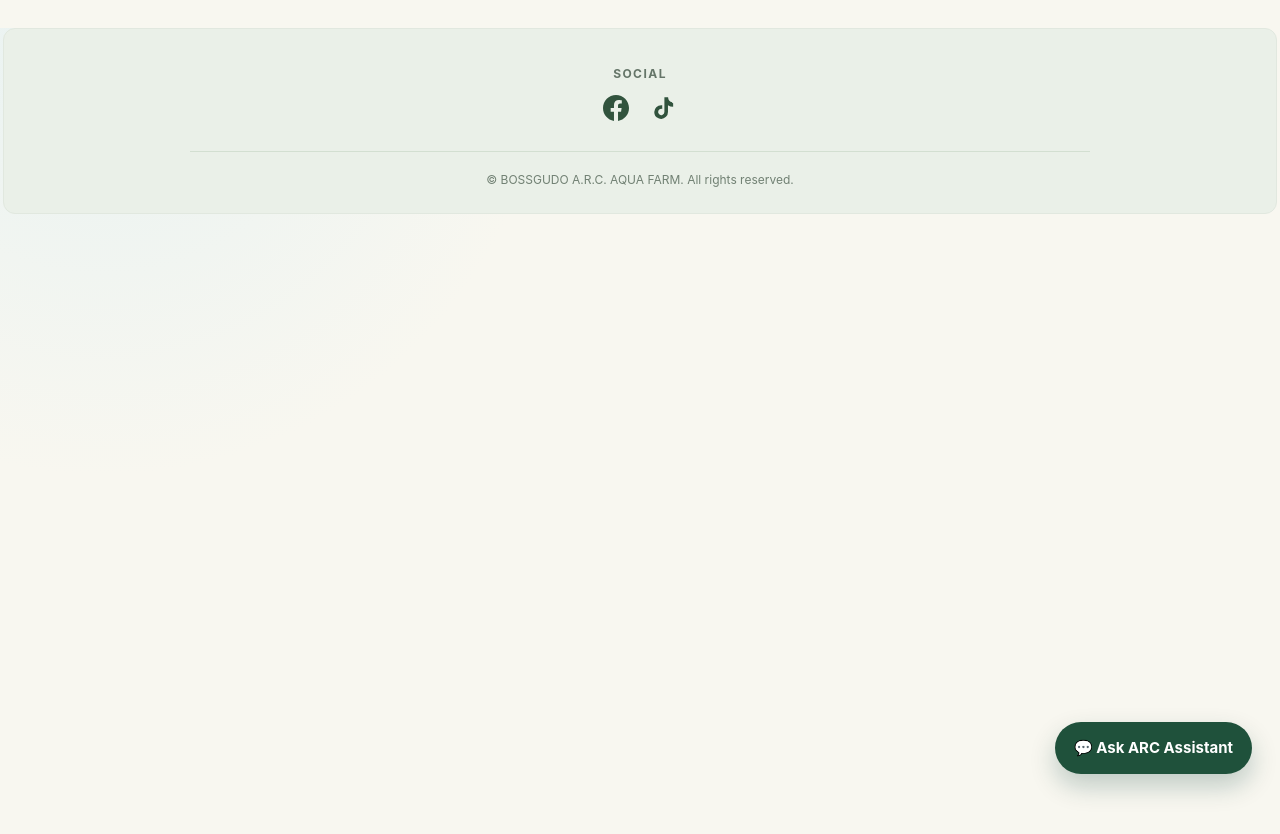
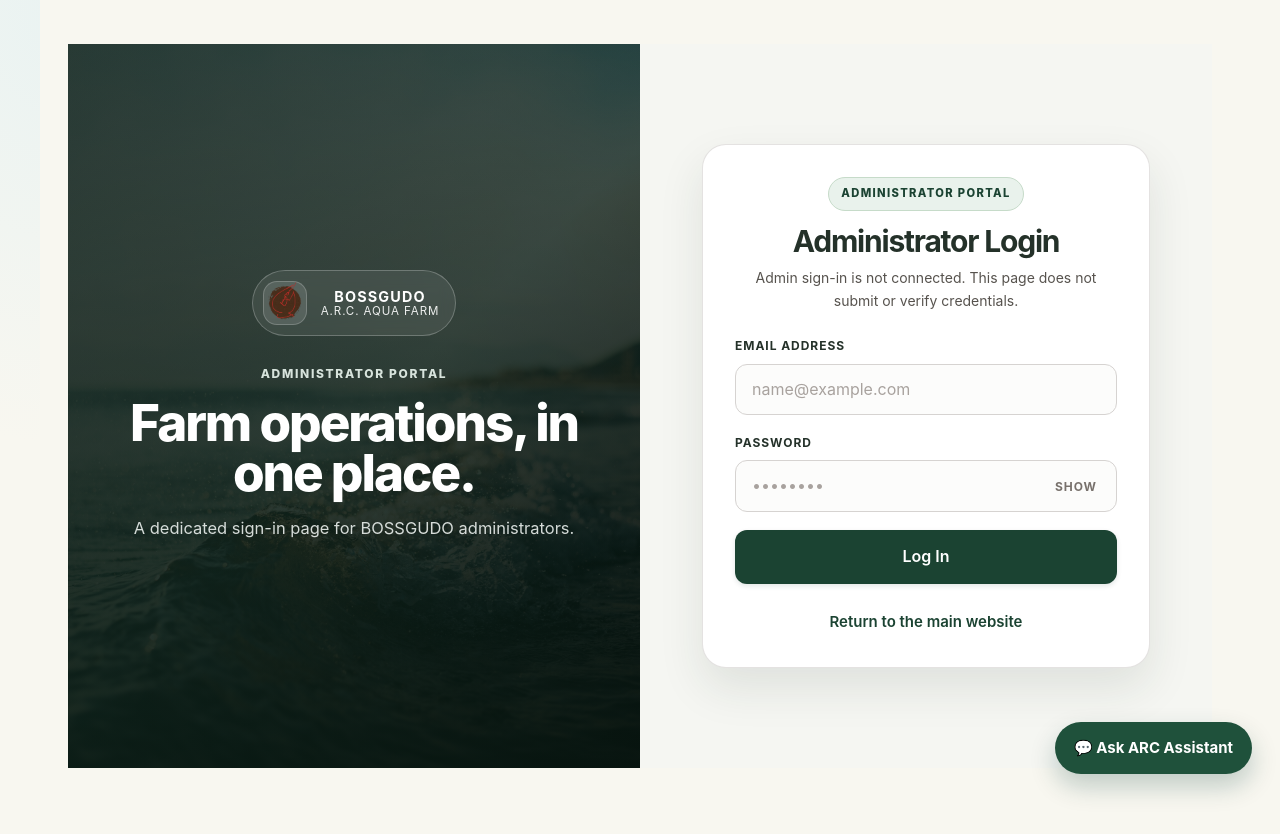
Before and after one commit to gudonavarro/bossgudo-arc-system, a Nuxt app: page /admin-login in a window 1280 px wide. Shown: the top 834 px of the page. Built offline with nearby package versions, Linux system fonts and the light colour scheme.

Commit message:
Create a separate administrator login page

```diff
--- a/app/app.vue
+++ b/app/app.vue
@@ -59,7 +59,7 @@ useHead(() => ({
   <div id="modalHost" />
   <output class="toast" id="toast" aria-live="polite" />
 
-  <footer v-if="!['customer-login', 'register', 'forgot-password', 'reset-password'].includes(currentPage)" class="footer">
+  <footer v-if="!['customer-login', 'admin-login', 'register', 'forgot-password', 'reset-password'].includes(currentPage)" class="footer">
     <div class="footer-social">
       <h3>SOCIAL</h3>
       <div class="social-links">
--- a/app/assets/css/style.css
+++ b/app/assets/css/style.css
@@ -2833,6 +2833,27 @@ body[data-page="register"] .chat-box {
   background: var(--cream);
 }
 
+.admin-login-shell {
+  min-height: 100vh;
+}
+
+.admin-login-shell .login-panel {
+  padding-bottom: 48px;
+}
+
+.admin-portal-badge {
+  display: inline-flex;
+  margin-bottom: 14px;
+  padding: 7px 12px;
+  border: 1px solid #c6dbc9;
+  border-radius: 999px;
+  background: #e9f2ec;
+  color: #1b4332;
+  font-size: 0.7rem;
+  font-weight: 800;
+  letter-spacing: 0.12em;
+}
+
 .login-visual {
   position: relative;
   display: flex;
--- /dev/null
+++ b/app/pages/admin-login.vue
@@ -0,0 +1,81 @@
+<script setup lang="ts">
+defineOptions({ name: "AdminLogin" });
+useHead({ title: "Admin Login | BOSSGUDO A.R.C. AQUA FARM" });
+
+const email = ref("");
+const password = ref("");
+const showPassword = ref(false);
+const errorMessage = ref("");
+
+function submit() {
+  errorMessage.value = "Administrator sign-in is not connected yet. Your credentials were not sent.";
+}
+</script>
+
+<template>
+  <main class="login-shell admin-login-shell">
+    <section class="login-visual" aria-label="Boss Gudo administrator portal">
+      <div class="login-visual-content">
+        <div class="brand-chip">
+          <img class="brand-mark" src="/images/boss-gudo-logo.png" alt="BOSSGUDO A.R.C. AQUA FARM logo">
+          <div>
+            <strong>BOSSGUDO</strong>
+            <small>A.R.C. AQUA FARM</small>
+          </div>
+        </div>
+
+        <p class="eyebrow login-eyebrow">Administrator portal</p>
+        <h1>Farm operations, in one place.</h1>
+        <p class="login-visual-copy">
+          A dedicated sign-in page for BOSSGUDO administrators.
+        </p>
+      </div>
+    </section>
+
+    <section class="login-panel" aria-label="Administrator login form">
+      <div class="login-card">
+        <div class="login-card-header">
+          <span class="admin-portal-badge">ADMINISTRATOR PORTAL</span>
+          <h2>Administrator Login</h2>
+          <p class="muted">Admin sign-in is not connected. This page does not submit or verify credentials.</p>
+        </div>
+
+        <form @submit.prevent="submit">
+          <div class="field">
+            <label for="admin-email">Email address</label>
+            <input id="admin-email" v-model="email" type="email" autocomplete="username" placeholder="name@example.com" required>
+          </div>
+
+          <div class="field">
+            <label for="admin-password">Password</label>
+            <div class="password-input-wrap">
+              <input
+                id="admin-password"
+                v-model="password"
+                :type="showPassword ? 'text' : 'password'"
+                autocomplete="current-password"
+                placeholder="••••••••"
+                required
+              >
+              <button
+                class="password-toggle"
+                type="button"
+                :aria-label="showPassword ? 'Hide password' : 'Show password'"
+                @click="showPassword = !showPassword"
+              >
+                {{ showPassword ? "Hide" : "Show" }}
+              </button>
+            </div>
+          </div>
+
+          <button class="primary login-submit" type="submit">Log In</button>
+          <output v-if="errorMessage" class="form-feedback show" aria-live="polite">{{ errorMessage }}</output>
+        </form>
+
+        <p class="auth-card-footer recovery-login-link">
+          <NuxtLink to="/">Return to the main website</NuxtLink>
+        </p>
+      </div>
+    </section>
+  </main>
+</template>
--- a/app/plugins/legacy-ui.client.ts
+++ b/app/plugins/legacy-ui.client.ts
@@ -40,7 +40,7 @@ export default defineNuxtPlugin((nuxtApp) => {
   });
 
   nuxtApp.hook("app:mounted", () => {
-    const publicPages = new Set(["/customer-login", "/register", "/forgot-password", "/reset-password", "/logout"]);
+    const publicPages = new Set(["/customer-login", "/admin-login", "/register", "/forgot-password", "/reset-password", "/logout"]);
 
     if (!publicPages.has(route.path)) {
       const script = document.createElement("script");
```
